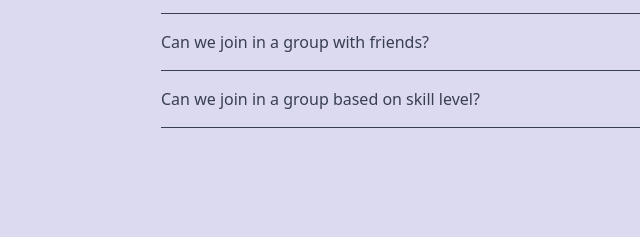
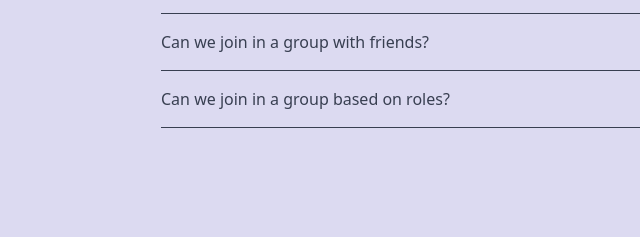
Before and after one commit to HugoBde/Group-Arrangement-System, a website: page public/views/index.html in a window 1280 px wide. Shown: the part 1328-1565 px from the top of the page, 143-783 px from the left. Drawn offline with Linux system fonts and the light colour scheme.

Commit message:
Updated FAQ descriptions

```diff
--- a/public/views/index.html
+++ b/public/views/index.html
@@ -214,7 +214,7 @@
             <!-- tab answer -->
             <div class="overflow-hidden transition duration-500 group-focus:max-h-screen max-h-0 ease">
               <p>
-                Lorem ipsum dolor sit amet, consectetur adipisicing elit. Eveniet maiores impedit tenetur a aliquam vero quod laboriosam nemo veritatis illum?
+                Ideally, groups of five allow for collaboration to flourish. However, if you have an uneven number of individuals, it is acceptable to have groups of four and six too.
               </p>
             </div>
           </div>
@@ -242,7 +242,7 @@
             <!-- tab answer -->
             <div class="overflow-hidden transition duration-500 group-focus:max-h-screen max-h-0 ease">
               <p>
-                Lorem ipsum dolor sit amet, consectetur adipisicing elit. Eveniet maiores impedit tenetur a aliquam vero quod laboriosam nemo veritatis illum?
+                The group is randomally allocated for fairness and inclusion.
               </p>
             </div>
           </div>
@@ -253,7 +253,7 @@
             <div class="flex items-center justify-between py-3 transition duration-400 cursor-pointer group ease">
               <!-- tab title -->
               <div class="transition duration-500 ease group-hover:text-pink-400">
-                Can we join in a group based on skill level?
+                Can we join in a group based on roles?
               </div>
               <!-- arrow for toggling -->
               <div class="transition duration-500 ease group-focus:-rotate-180 group-focus:text-pink-400">
@@ -270,7 +270,7 @@
             <!-- tab answer -->
             <div class="overflow-hidden transition duration-500 group-focus:max-h-screen max-h-0 ease">
               <p>
-                Lorem ipsum dolor sit amet, consectetur adipisicing elit. Eveniet maiores impedit tenetur a aliquam vero quod laboriosam nemo veritatis illum?
+                Yes this is acceptable. Please contact your tutor if you would like this to be fufilled.
               </p>
             </div>
           </div>
```
